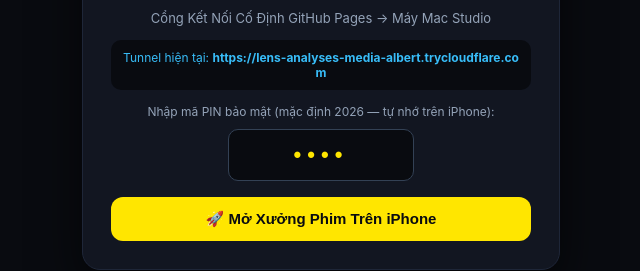
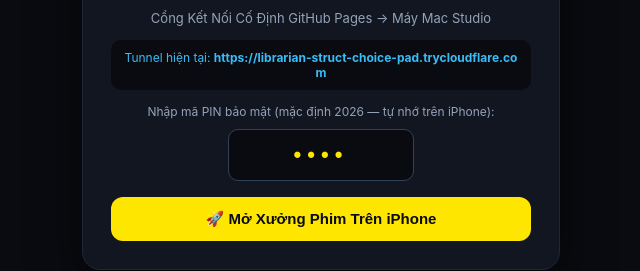
Before and after one commit to anhtuan997/crayon-studio, a plain HTML site: page index.html in a window 1280 px wide. Shown: the part 349-620 px from the top of the page, 319-959 px from the left. Drawn offline with Linux system fonts and the light colour scheme; no server answers.

Commit message:
Auto-sync Cloudflare Tunnel https://librarian-struct-choice-pad.trycloudflare.com

```diff
--- a/index.html
+++ b/index.html
@@ -32,7 +32,7 @@
     <h2 style="margin:10px 0 6px;">Crayon Studio OS v7.0</h2>
     <p style="color:#94A3B8;font-size:13px;">Cổng Kết Nối Cố Định GitHub Pages &rarr; Máy Mac Studio</p>
     <div style="margin:14px 0;padding:10px;background:#090B10;border-radius:10px;font-size:12px;color:#38BDF8;word-break:break-all;">
-      Tunnel hiện tại: <b id="tunnelDisplay">https://lens-analyses-media-albert.trycloudflare.com</b>
+      Tunnel hiện tại: <b id="tunnelDisplay">https://librarian-struct-choice-pad.trycloudflare.com</b>
     </div>
     <div>
       <div style="font-size:12px;color:#94A3B8;">Nhập mã PIN bảo mật (mặc định 2026 — tự nhớ trên iPhone):</div>
@@ -41,7 +41,7 @@
     <button class="btn" id="connectBtn" onclick="connectNow()">🚀 Mở Xưởng Phim Trên iPhone</button>
   </div>
   <script>
-    let TUNNEL_BASE = "https://lens-analyses-media-albert.trycloudflare.com";
+    let TUNNEL_BASE = "https://librarian-struct-choice-pad.trycloudflare.com";
     const savedPin = localStorage.getItem('crayon_studio_pin') || '2026';
     document.getElementById('pinInput').value = savedPin;
 
```
